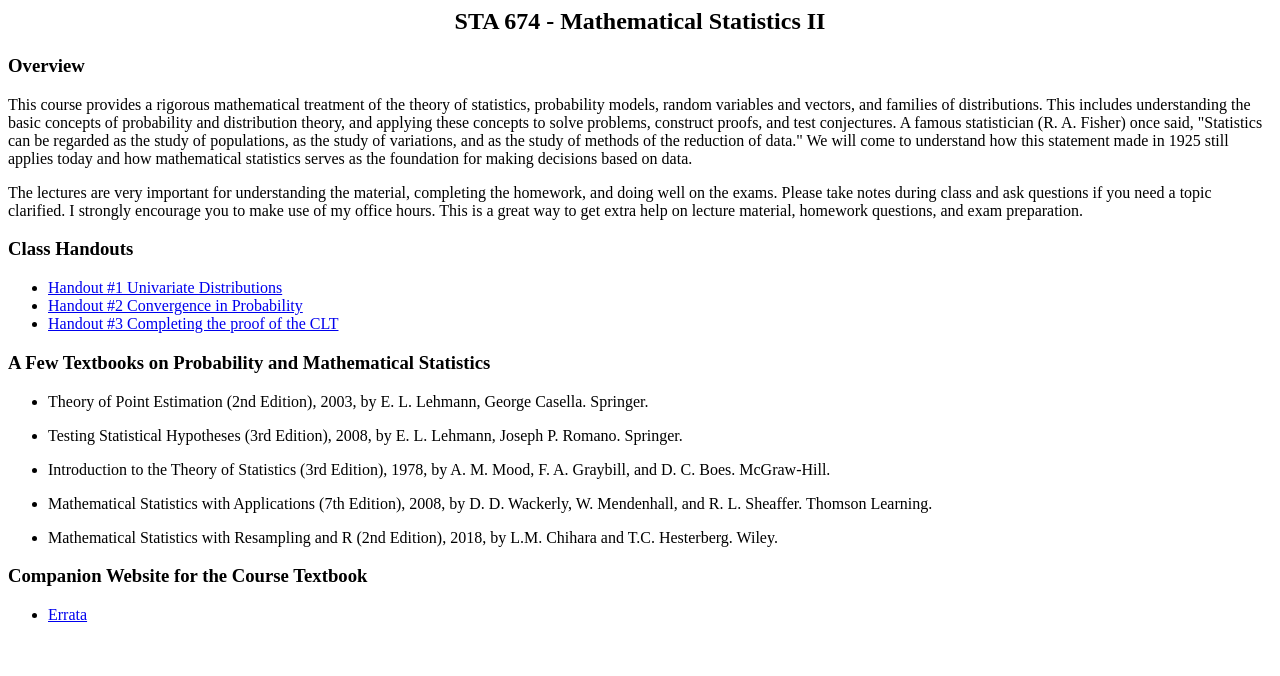
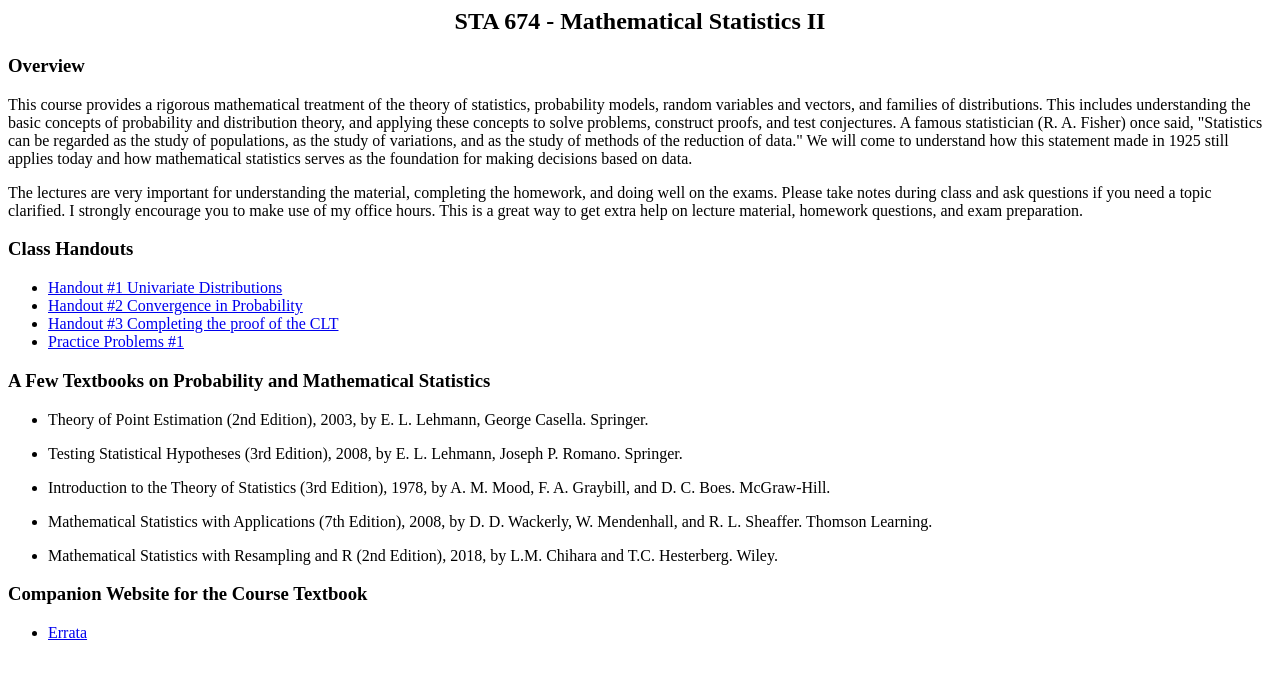
Before and after one commit to bburch674/bburch674.github.io, a plain HTML site: page sta674.html in a window 1280 px wide. Drawn offline with Linux system fonts and the light colour scheme.

Commit message:
Update sta674.html

```diff
--- a/sta674.html
+++ b/sta674.html
@@ -34,6 +34,7 @@ material, homework questions, and exam preparation.
 <li> <a href="474Handout0.pdf"> Handout #1 Univariate Distributions </a>
 <li> <a href="674handout2.pdf"> Handout #2 Convergence in Probability </a>
 <li> <a href="More_of_the_CLT_proof.pdf"> Handout #3 Completing the proof of the CLT </a>
+<li> <a href="674prac1S22.pdf"> Practice Problems #1 </a>
 <!--
 <li> <a href="673prac1F21.pdf"> Practice Problems #1 </a>
 <li> <a href="673prac2F21.pdf"> Practice Problems #2 </a>
```
